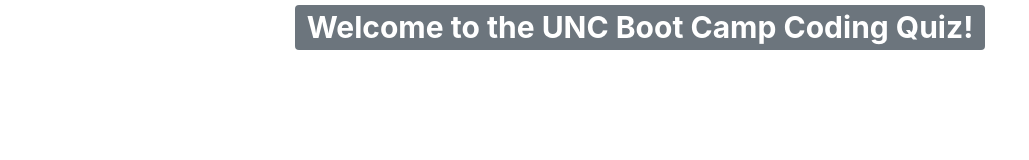
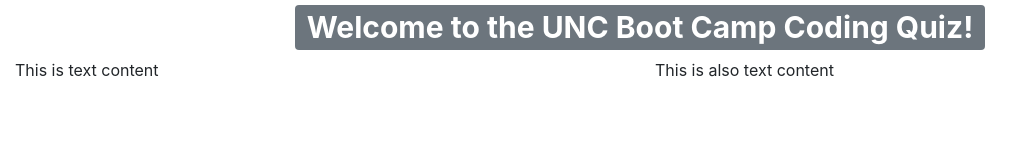
Before and after one commit to pdnarmi/HomeworkFour, a plain HTML site: page index.html in a window 1280 px wide. Shown: the whole page, without its empty margins (0-1029 px from the left). Drawn offline with nearby package versions, Linux system fonts and the light colour scheme.

Commit message:
figuring out layout

```diff
--- a/index.html
+++ b/index.html
@@ -15,8 +15,10 @@
     <div id="gameContainer" class="container-fluid">
         <div class = "row">
             <div class = "col-6">
+                <p>This is text content</p>
             </div>
             <div class = "col-6">
+                <p>This is also text content</p>
             </div>
         </div>
     </div>
```
